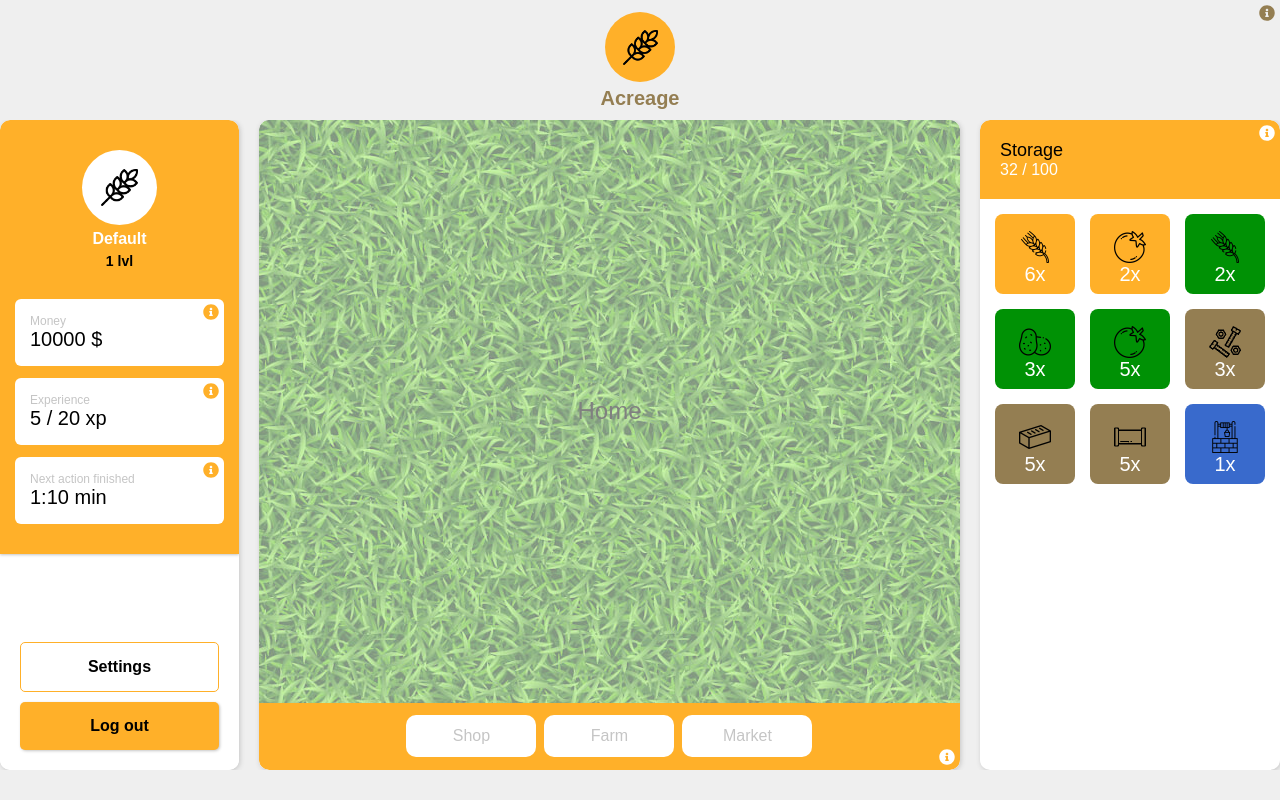
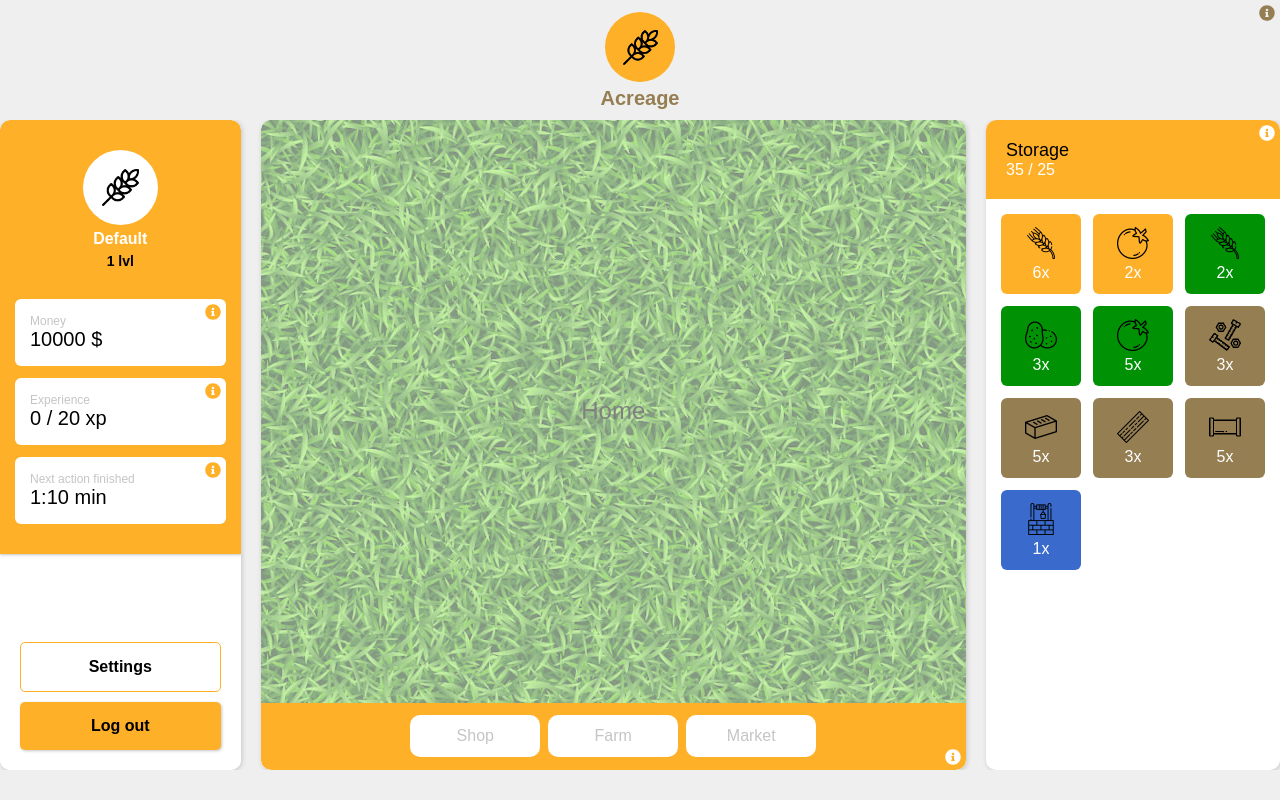
Before and after one commit to karoljurczynski/acreage, a React (Create React App) app: page / in a window 1280 px wide. Built offline with nearby package versions, Linux system fonts and the light colour scheme; a web font is replaced by a local one.

Commit message:
Storage fixed, styles improved

```diff
--- a/src/components/App/App.tsx
+++ b/src/components/App/App.tsx
@@ -106,7 +106,7 @@ const App: React.FC<AppPropsInterface> = (): JSX.Element => {
               <InfoIcon color={ colorList.white } pos="top" />
             </TopSection>
 
-            <BottomSection color={ colorList.white } padding="15px 0 0 15px" >
+            <BottomSection color={ colorList.white } padding="15px" >
               <StorageContent />
             </BottomSection>
           </MainBox>
--- a/src/components/FieldMenuWindows/WindowStyles.tsx
+++ b/src/components/FieldMenuWindows/WindowStyles.tsx
@@ -187,6 +187,9 @@ export const WindowTile = styled.div<WindowTilePropsInterface>`
 
   ${({selected}) => selected === false && `
     opacity: 0.5;
+    :hover {
+    opacity: 0.85;
+  }
   `};
 
   ${({disabled}) => disabled && `
--- a/src/components/MainBox/MainBoxStyles.tsx
+++ b/src/components/MainBox/MainBoxStyles.tsx
@@ -12,11 +12,11 @@ export const Wrapper = styled.div<WrapperProps>`
   justify-content: ${({ type }) => type === "Right" ? "flex-start" : "space-between" };
   height: calc(100vh - 150px);
   background: ${ colorList.white };
-  min-width: ${({ type }) => type === "Right" ? "300px" : "0" };
+  min-width: ${({ type }) => type === "Right" ? "294px" : "0" };
   width: ${({ type }) => {
     if (type === "Center") return "880px";
     if (type === "Left") return "300px";
-    if (type === "Right") return "300px";
+    if (type === "Right") return "294px";
   }};
   margin: ${({ type }) => type === "Center" ? "0 20px" : "0 0" };
   border-radius: 10px;
--- a/src/components/StorageContent/StorageContent.tsx
+++ b/src/components/StorageContent/StorageContent.tsx
@@ -1,18 +1,33 @@
+// IMPORTS
+
+
 import { Wrapper, Block, CropIcon, CropAmount } from './StorageContentStyles';
-import { useState } from 'react';
+import { StorageContentPropsInterface } from '../interfaces';
+import crops from '../../config/crops';
+import seeds  from '../../config/seeds';
+import buildings from '../../config/buildings';
+import parts from '../../config/parts';
+
+import { useSelector } from 'react-redux';
 import { StateInterface } from '../../redux/reduxStore';
 import { StorageItem } from '../../redux/reducers/storageReducer';
-import { useSelector } from 'react-redux';
-import crops from '../../config/crops';
-import buildings from '../../config/buildings';
-import { seeds } from '../../config/seeds';
-import parts from '../../config/parts';
 
-const StorageContent: React.FC = () => {
-  const state: StateInterface = useSelector(state => state) as StateInterface;
+
+// COMPONENT
+
+
+const StorageContent: React.FC<StorageContentPropsInterface> = () => {
+
+
+  // STATE
+
+
+  const state: StateInterface = useSelector((state: StateInterface): StateInterface => state);
   const storage: StorageItem[] = state.storage;
 
-  const [storageArray, setStorageArray] = useState(storage);
+
+  // TOOL FUNCTIONS
+
 
   const getIcon = (name: string, type: string): string => {
     let icon: string = "";
@@ -24,11 +39,7 @@ const StorageContent: React.FC = () => {
         return buildings[name].buildingIcon;
       }
       case "Seed": {
-        seeds.forEach(seed => {
-          if (seed.seedName === name)
-            icon = seed.seedIcon;
-        });
-        break;
+        return seeds[name].seedIcon;
       }
       case "Part": {
         return parts[name].partIcon;
@@ -37,9 +48,13 @@ const StorageContent: React.FC = () => {
     return icon;
   }
 
+
+  // JSX
+
+
   return (
     <Wrapper>
-      { storageArray.map(item => {
+      { storage.map(item => {
         return (
           <Block title={`${item.type} - ${item.name}`} itemType={ item.type }>
             <CropIcon src={ getIcon(item.name, item.type) }/>
@@ -51,4 +66,8 @@ const StorageContent: React.FC = () => {
   )
 }
 
+
+// EXPORT
+
+
 export default StorageContent;
--- a/src/components/StorageContent/StorageContentStyles.tsx
+++ b/src/components/StorageContent/StorageContentStyles.tsx
@@ -15,16 +15,18 @@ export const Wrapper = styled.div`
 `;
 
 export const Block = styled.div<BlockProps>`
+  width: 80px;
+  height: 80px;
+  position: relative;
+  background: ${colorList.white};
+  border-radius: 6px;
   display: flex;
   flex-direction: column;
   align-items: center;
   justify-content: flex-end;
-  width: 80px;
-  height: 80px;
-  border-radius: 8px;
-  margin-bottom: 15px;
-  margin-right: 15px;
+  margin-right: 12px;
   cursor: pointer;
+  opacity: 1;
 
   ${({ itemType }) => itemType === "Crop" && `
     background-color: ${ colorList.mainOrange };
@@ -42,20 +44,26 @@ export const Block = styled.div<BlockProps>`
     background-color: ${ colorList.blueprint };
   `}
 
+  :nth-of-type(3n) {
+    margin-right: 0;
+    margin-bottom: 12px;
+  }
+  :last-of-type {
+    margin-bottom: 0;
+  }
+
   :hover {
     opacity: 0.85;
   }
 `;
 
 export const CropIcon = styled.img`
-  width: 40%;
-  height: 40%;
+  width: 32px;
+  height: 32px;
 `;
 
 export const CropAmount = styled.h4`
-  font-size: 20px;
-  color: ${ colorList.white };
-  margin-bottom: 8px;
-
-
+  font-size: 16px;
+  margin: 5px 0 12px;
+  color: ${colorList.white};
 `;
--- a/src/components/StorageHeading/StorageHeading.tsx
+++ b/src/components/StorageHeading/StorageHeading.tsx
@@ -1,27 +1,45 @@
+// IMPORTS
+
+
 import { Wrapper, Heading, Subheading } from './StorageHeadingStyles';
-import { useState } from 'react';
 
+import { useSelector } from 'react-redux';
 import { StateInterface } from '../../redux/reduxStore';
+import { UserInterface } from '../../redux/reducers/userReducer';
 import { StorageItem } from '../../redux/reducers/storageReducer';
-import { useSelector } from 'react-redux';
+
+
+// COMPONENT
+
 
 const StorageHeading: React.FC = () => {
-  const state: StateInterface = useSelector(state => state) as StateInterface;
+
+
+  // STATE
+
+
+  const state: StateInterface = useSelector((state: StateInterface): StateInterface => state);
+  const userData: UserInterface = state.userData;
   const storage: StorageItem[] = state.storage;
 
 
-  const [storageArray, setStorageArray] = useState(storage);
-  const countStorageItems = () => {
+  // TOOL FUNCTION
+
+
+  const countStorageItems = (): number => {
     let sum: number = 0;
-    storageArray.forEach(item => {
+    storage.forEach(item => {
       sum += item.amount;
-    })
+    });
+    // storage.reduce((previousItem, currentItem) => {
+    //   return previousItem.amount + currentItem.amount;
+    // });
     return sum;
   }
   return (
     <Wrapper>
       <Heading>Storage</Heading>
-      <Subheading>{ countStorageItems() } / 100</Subheading>
+      <Subheading>{`${countStorageItems()} / ${userData.gameplay.storageCapacity}`}</Subheading>
     </Wrapper>
   )
 }
--- a/src/components/interfaces.ts
+++ b/src/components/interfaces.ts
@@ -71,3 +71,7 @@ export interface ShortcutButtonInterface {
   shortcutPath: string;
   shortcutTitle: string;
 }
+
+export interface StorageContentPropsInterface {
+
+}
--- a/src/config/buildings.ts
+++ b/src/config/buildings.ts
@@ -42,7 +42,7 @@ const buildings: BuildingInterface = {
     levelNeeded: 1,
     timeToBuildInSeconds: 60,
     groundRateNeeded: 0,
-    waterRateNeeded: 3,
+    waterRateNeeded: 1,
     xpPerUpgrade: 2,
     partsNeeded: [{name: "Brick", amount: 3}, {name: "Plank", amount: 2}, {name: "Pipe", amount: 2}]
   },
--- a/src/config/seeds.ts
+++ b/src/config/seeds.ts
@@ -1,3 +1,7 @@
+// IMPORTS
+
+import { SeedInterface } from './interfaces';
+
 import wheat from '../images/crops/wheat.png';
 import potato from '../images/crops/potato.png';
 import tomato from '../images/crops/tomato.png';
@@ -10,73 +14,73 @@ import strawberry from '../images/crops/strawberry.png';
 import onion from '../images/crops/onion.png';
 
 
-export interface Seed {
-  seedName: string;
-  seedIcon: string;
-  seedPrice: number;
-  levelNeeded: number
-}
+// DATA
 
 
-export const seeds: Seed[] = [
-  {
-    seedName: "Wheat",
+const seeds: SeedInterface = {
+  Wheat: {
     seedIcon: wheat,
     seedPrice: 1,
     levelNeeded: 1
   },
-  {
-    seedName: "Potato",
+
+  Potato: {
     seedIcon: potato,
     seedPrice: 1,
     levelNeeded: 1
   },
-  {
-    seedName: "Tomato",
+
+  Tomato: {
     seedIcon: tomato,
     seedPrice: 1,
     levelNeeded: 1
   },
-  {
-    seedName: "Grass",
+
+  Grass: {
     seedIcon: grass,
     seedPrice: 1,
     levelNeeded: 1
   },
-  {
-    seedName: "Cabbage",
+
+  Cabbage: {
     seedIcon: cabbage,
     seedPrice: 1,
     levelNeeded: 1
   },
-  {
-    seedName: "Beet",
+
+  Beet: {
     seedIcon: beet,
     seedPrice: 1,
     levelNeeded: 1
   },
-  {
-    seedName: "Carrot",
+
+  Carrot: {
     seedIcon: carrot,
     seedPrice: 1,
     levelNeeded: 1
   },
-  {
-    seedName: "Corn",
+
+  Corn: {
     seedIcon: corn,
     seedPrice: 1,
     levelNeeded: 1
   },
-  {
-    seedName: "Strawberry",
+
+  Strawberry: {
     seedIcon: strawberry,
     seedPrice: 1,
     levelNeeded: 1
   },
-  {
-    seedName: "Onion",
+
+  Onion: {
     seedIcon: onion,
     seedPrice: 1,
     levelNeeded: 1
   }
-]
+};
+
+
+// EXPORTS
+
+
+export default seeds;
--- a/src/redux/reducers/storageReducer.ts
+++ b/src/redux/reducers/storageReducer.ts
@@ -20,6 +20,8 @@ const initialState: StorageItem[] = [
   { name: "Tomato", amount: 5, type: "Seed" },
   { name: "Bolt", amount: 3, type: "Part" },
   { name: "Brick", amount: 5, type: "Part" },
+  { name: "Plank", amount: 3, type: "Part" },
+
   { name: "Pipe", amount: 5, type: "Part" },
   { name: "Well", amount: 1, type: "Blueprint" }
 ]
--- a/src/redux/reducers/userReducer.ts
+++ b/src/redux/reducers/userReducer.ts
@@ -9,6 +9,7 @@ export interface Gameplay {
   userMoney: number;
   userExperience: number;
   userLevel: number;
+  storageCapacity: number;
 }
 export interface Settings {
   isLogged: boolean;
@@ -32,8 +33,9 @@ const initialState: UserInterface = {
   },
   gameplay: {
     userMoney: 10000,
-    userExperience: 5,
-    userLevel: 1
+    userExperience: 0,
+    userLevel: 1,
+    storageCapacity: 25
   }
 }
 
```
Also changed, not shown: src/config/interfaces.ts (+9 -0 lines).
